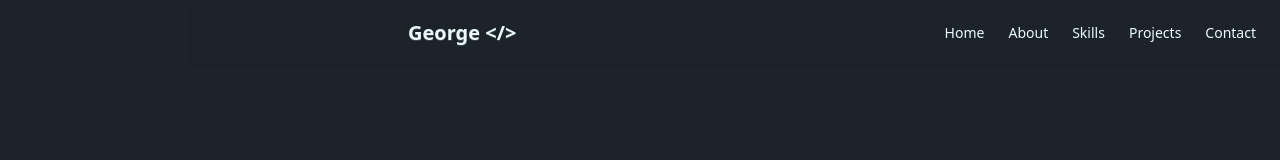
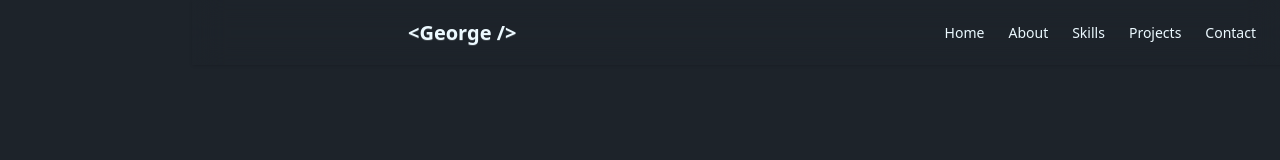
Before and after one commit to omarageorge/georgeomara, a Next.js app: page / in a window 1280 px wide. Shown: the top 160 px of the page. Built offline with nearby package versions, Linux system fonts and the light colour scheme.

Commit message:
refactor(logo): change logo appearance

```diff
--- a/src/components/nav/logo.tsx
+++ b/src/components/nav/logo.tsx
@@ -3,7 +3,7 @@ import Link from 'next/link';
 const Logo = () => (
   <div className=''>
     <Link href='/' className='btn btn-ghost font-semibold text-xl overlay-pane'>
-      George &lt;&#47;&gt;
+      &lt;George &#47;&gt;
     </Link>
   </div>
 );
```
